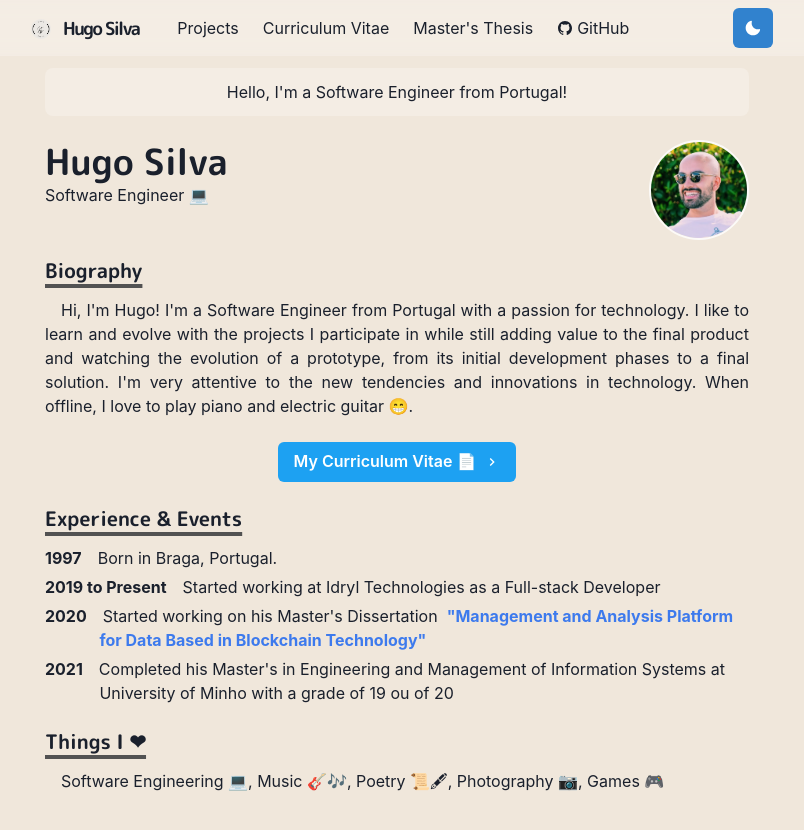
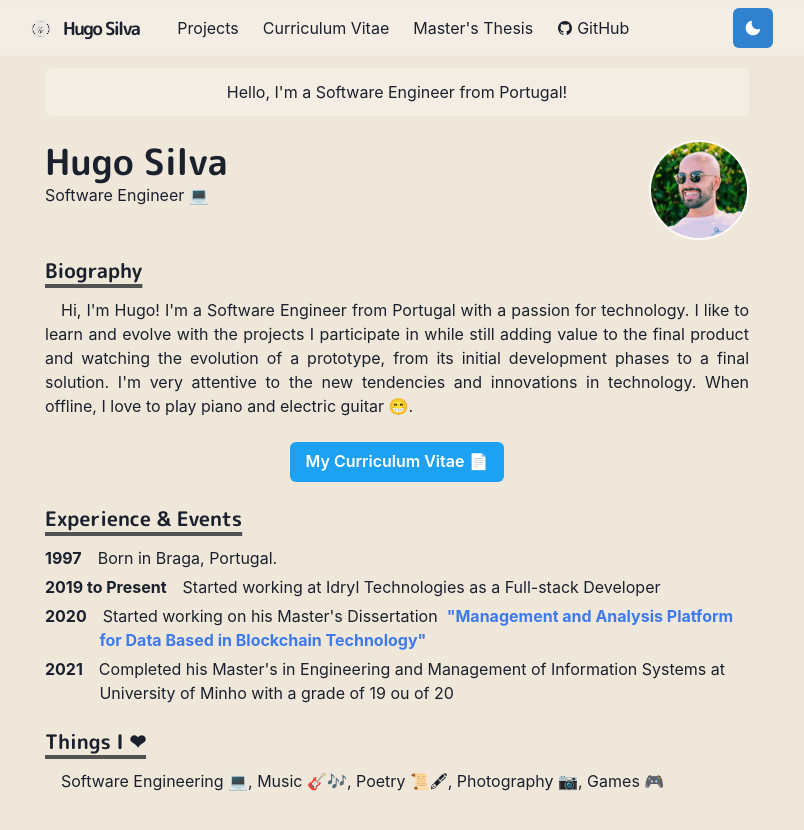
Before and after one commit to hugorithm/portfolio, a Next.js app: page / in a window 1280 px wide. Shown: the top 830 px of the page, without its empty margins (243-1047 px from the left). Built offline with nearby package versions, Linux system fonts and the light colour scheme.

Commit message:
add page load animations

```diff
--- a/pages/_app.js
+++ b/pages/_app.js
@@ -2,13 +2,24 @@ import { ChakraProvider } from "@chakra-ui/provider";
 import Layout from "../components/layouts/main";
 import theme from "../libs/theme";
 import Fonts from "../components/fonts";
+import { AnimatePresence } from 'framer-motion'
 
-const Website = ({ Component, pageProps, router}) => {
+const Website = ({ Component, pageProps, router }) => {
     return (
         <ChakraProvider theme={theme}>
             <Fonts />
             <Layout router={router}>
-                <Component  {...pageProps} key={router.route} />
+                <AnimatePresence
+                    exitBeforeEnter
+                    initial={true}
+                    onExitComplete={() => {
+                        if (typeof window !== 'undefined') {
+                            window.scrollTo({ top: 0 })
+                        }
+                    }}
+                >
+                    <Component  {...pageProps} key={router.route} />
+                </AnimatePresence>
             </Layout>
         </ChakraProvider>
     );
--- a/pages/index.js
+++ b/pages/index.js
@@ -60,7 +60,7 @@ const Page = () => {
             <Section delay={0.1}>
                 <Box align="center" my={4}>
                     <NextLink href="/curriculum" passHref>
-                        <Button rightIcon={<ChevronRightIcon></ChevronRightIcon>} colorScheme="twitter">My Curriculum Vitae 📄 </Button>
+                        <Button colorScheme="twitter">My Curriculum Vitae 📄</Button>
                     </NextLink>
                 </Box>
             </Section>
```
